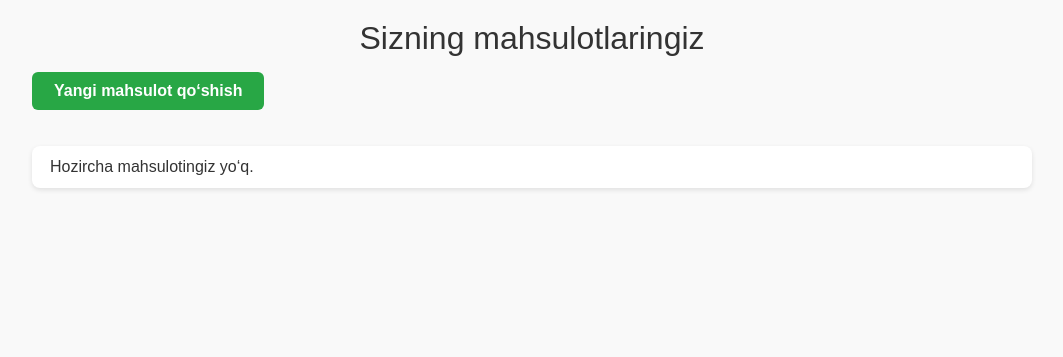
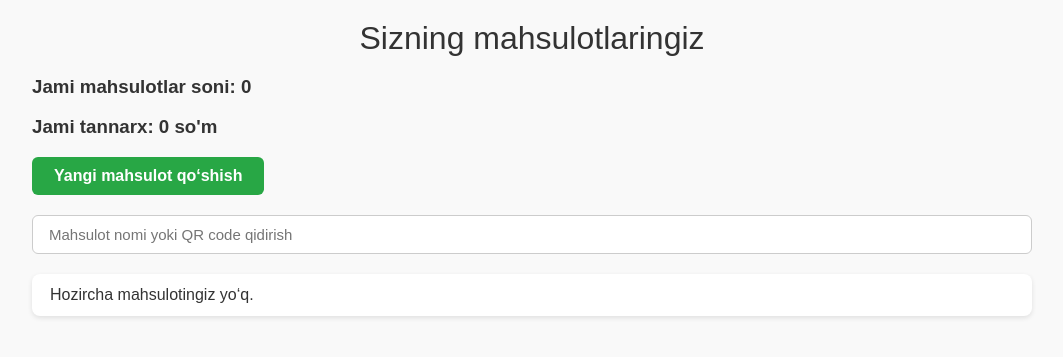
Before and after one commit to alijonovaward/xozmag, a Django app: page /products/ in a window 1280 px wide. Shown: the part 65-422 px from the top of the page, without its empty margins (108-1171 px from the left). Run offline with Django 5.2, Linux system fonts and the light colour scheme; the visitor is signed in with stand-in values (Sample User, id 1); data that the repository does not hold is empty.

Commit message:
product_list va views.py yangiandi

```diff
--- a/products/views.py
+++ b/products/views.py
@@ -2,6 +2,8 @@ from django.views.generic import ListView, DetailView, CreateView, UpdateView, D
 from django.contrib.auth.mixins import LoginRequiredMixin
 from django.urls import reverse_lazy
 from .models import Product
+from django.db.models import Sum
+
 
 class ProductListView(LoginRequiredMixin, ListView):
     model = Product
@@ -11,6 +13,12 @@ class ProductListView(LoginRequiredMixin, ListView):
     def get_queryset(self):
         return Product.objects.filter(profile=self.request.user.profile)
 
+    def get_context_data(self, **kwargs):
+        context = super().get_context_data(**kwargs)
+        user_products = self.get_queryset()
+        context['total_products'] = user_products.count()
+        context['total_price'] = user_products.aggregate(Sum('price'))['price__sum'] or 0
+        return context
 
 class ProductDetailView(LoginRequiredMixin, DetailView):
     model = Product
--- a/templates/products/product_list.html
+++ b/templates/products/product_list.html
@@ -10,7 +10,7 @@
       font-family: Arial, sans-serif;
       color: #333;
       margin: 20px;
-      max-width: 1000px; /* katta ekranlarda markazlashgan ko‘rinish */
+      max-width: 1000px;
       margin-left: auto;
       margin-right: auto;
     }
@@ -59,6 +59,18 @@
       background-color: #1e7e34;
     }
 
+    /* Qidiruv input */
+    .search-input {
+      display: block;
+      width: 100%;
+      padding: 10px 16px;
+      margin-bottom: 20px;
+      border-radius: 6px;
+      border: 1px solid #ccc;
+      font-size: 16px;
+      box-sizing: border-box;
+    }
+
     ul {
       list-style-type: none;
       padding-left: 0;
@@ -71,12 +83,11 @@
       border-radius: 8px;
       box-shadow: 0 2px 5px rgba(0,0,0,0.1);
       font-size: 16px;
-
       display: flex;
       justify-content: space-between;
       align-items: center;
       gap: 15px;
-      flex-wrap: wrap; /* kichik ekranda elementlar ustma-ust */
+      flex-wrap: wrap;
     }
 
     .product-info {
@@ -149,6 +160,10 @@
       h1 {
         font-size: 20px;
       }
+      .search-input {
+        font-size: 16px;
+        padding: 12px 14px;
+      }
     }
 
     /* --- Planshet (600px–1024px) --- */
@@ -160,12 +175,20 @@
       h1 {
         font-size: 22px;
       }
+      .search-input {
+        font-size: 16px;
+        padding: 12px 16px;
+      }
     }
 
     /* --- Katta ekran (>1024px) --- */
     @media (min-width: 1025px) {
       nav a {
         font-size: 15px;
+      }
+      .search-input {
+        font-size: 15px;
+        padding: 10px 16px;
       }
     }
   </style>
@@ -182,13 +205,21 @@
 
   <h1>Sizning mahsulotlaringiz</h1>
 
+  <h3>Jami mahsulotlar soni: {{ total_products }}</h3>
+  <h3>Jami tannarx: {{ total_price }} so'm</h3>
+
+
   <a href="{% url 'product-add' %}" class="add-product">Yangi mahsulot qo‘shish</a>
 
-  <ul>
+  <!-- Qidiruv maydoni -->
+  <input type="text" id="search" placeholder="Mahsulot nomi yoki QR code qidirish" class="search-input">
+
+  <ul id="product-list">
       {% for product in products %}
         <li>
           <div class="product-info">
             <a href="{% url 'product-detail' product.pk %}">{{ product.name }}</a> — {{ product.selling_price }} so'm ({{ product.stock }} birlik)
+            {% if product.qrcode %} | QR: {{ product.qrcode }}{% endif %}
           </div>
           <div class="actions">
             <a href="{% url 'product-edit' product.pk %}" class="edit">Tahrirlash</a>
@@ -199,5 +230,24 @@
         <li>Hozircha mahsulotingiz yo‘q.</li>
       {% endfor %}
   </ul>
+
+  <script>
+    const searchInput = document.getElementById('search');
+    const productList = document.getElementById('product-list');
+    const productItems = productList.querySelectorAll('li');
+
+    searchInput.addEventListener('input', function() {
+        const query = this.value.toLowerCase();
+
+        productItems.forEach(item => {
+            const text = item.querySelector('.product-info').textContent.toLowerCase();
+            if (text.includes(query)) {
+                item.style.display = '';
+            } else {
+                item.style.display = 'none';
+            }
+        });
+    });
+  </script>
 </body>
 </html>
```
Lines whose indentation alone changed are shown as unchanged.
